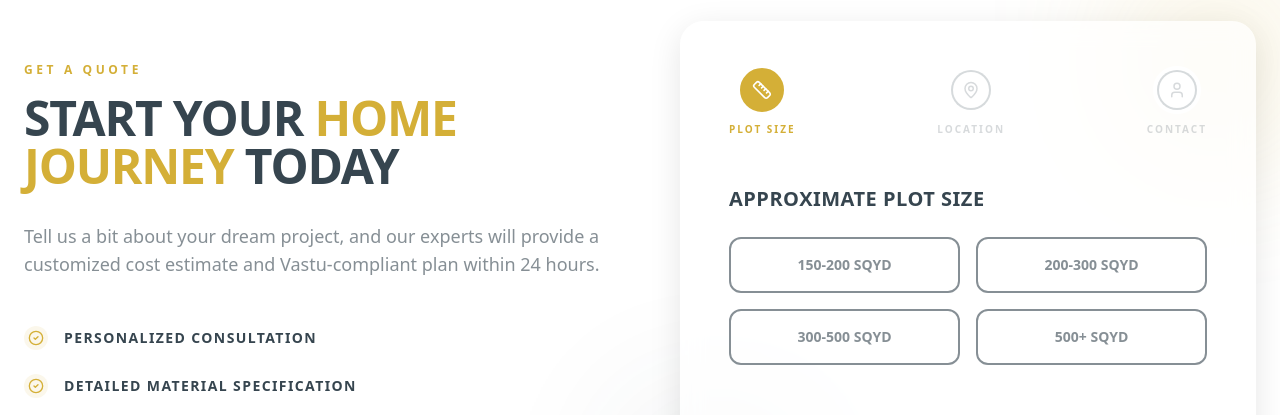
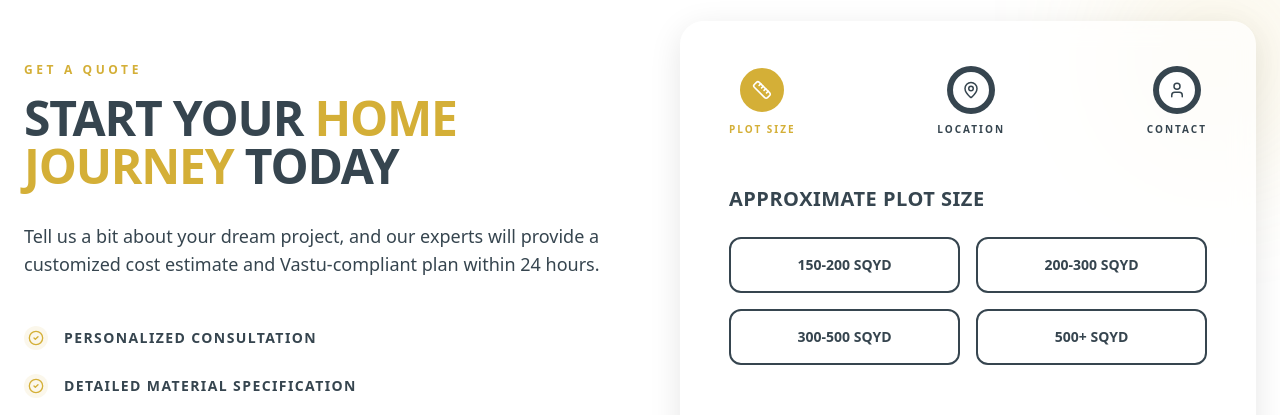
Before and after one commit to Aravindjilla/abhiram, a Next.js app: page / in a window 1280 px wide. Shown: the part 7637-8052 px from the top of the page. Built offline with nearby package versions, Linux system fonts and the light colour scheme.

Commit message:
fix: resolve TypeScript types in LeadGenHub and optimize StyleMatcher Image component

```diff
--- a/src/components/LeadGenHub.tsx
+++ b/src/components/LeadGenHub.tsx
@@ -41,23 +41,23 @@ const LeadGenHub = () => {
         setIsSubmitted(true);
     };
 
-    const updateFormData = (field: string, value: string) => {
-        setFormData((prev: any) => ({ ...prev, [field]: value }));
+    const updateFormData = (field: keyof typeof formData, value: string) => {
+        setFormData((prev) => ({ ...prev, [field]: value }));
         setError(''); // Clear error whenever any field changes
     };
 
     return (
-        <section id="contact" className="py-24 bg-white relative overflow-hidden">
+        <section id="contact" className="py-24 bg-background relative overflow-hidden transition-colors duration-500">
             <div className="container mx-auto px-6">
                 <div className="grid lg:grid-cols-2 gap-20 items-center">
 
                     {/* Text Content */}
                     <div>
                         <span className="text-gold font-bold uppercase tracking-[0.3em] text-xs mb-4 block">Get a Quote</span>
-                        <h2 className="text-3xl md:text-5xl font-black text-charcoal uppercase tracking-tight mb-8">
+                        <h2 className="text-3xl md:text-5xl font-black text-foreground uppercase tracking-tight mb-8">
                             Start Your <span className="text-gold">Home Journey</span> Today
                         </h2>
-                        <p className="text-charcoal/60 text-lg mb-12 max-w-xl">
+                        <p className="text-foreground/60 text-lg mb-12 max-w-xl">
                             Tell us a bit about your dream project, and our experts will provide a customized cost estimate and Vastu-compliant plan within 24 hours.
                         </p>
 
@@ -110,7 +110,7 @@ const LeadGenHub = () => {
                                             initial: { y: 20, opacity: 0 },
                                             animate: { y: 0, opacity: 1 }
                                         }}
-                                        className="text-3xl font-black text-charcoal mb-4 uppercase tracking-[0.2em]"
+                                        className="text-3xl font-black text-foreground mb-4 uppercase tracking-[0.2em]"
                                     >
                                         Blueprint <span className="text-gold">Acquired</span>
                                     </motion.h3>
@@ -122,13 +122,13 @@ const LeadGenHub = () => {
                                         }}
                                         className="space-y-4 mb-10"
                                     >
-                                        <p className="text-charcoal/80 text-lg font-medium leading-relaxed max-w-xs mx-auto">
+                                        <p className="text-foreground/80 text-lg font-medium leading-relaxed max-w-xs mx-auto">
                                             Your blueprint for luxury is being reviewed by our chief architect.
                                         </p>
                                         <div className="h-0.5 w-12 bg-gold/30 mx-auto" />
-                                        <p className="text-charcoal/50 text-xs font-bold uppercase tracking-widest">
+                                        <p className="text-foreground/50 text-xs font-bold uppercase tracking-widest">
                                             Our concierge will contact you on <br />
-                                            <span className="text-charcoal font-black">{formData.phone}</span> <br />
+                                            <span className="text-foreground font-black">{formData.phone}</span> <br />
                                             within 24 hours.
                                         </p>
                                     </motion.div>
@@ -169,11 +169,11 @@ const LeadGenHub = () => {
                                                     <motion.div
                                                         animate={{
                                                             scale: isActive ? 1.1 : 1,
-                                                            backgroundColor: isCompleted || isActive ? 'var(--gold)' : '#ffffff'
+                                                            backgroundColor: isCompleted || isActive ? 'var(--gold)' : 'var(--background)'
                                                         }}
-                                                        className={`w-10 h-10 rounded-full flex items-center justify-center border-2 transition-all duration-500 shadow-sm ring-4 ring-white ${isCompleted || isActive
+                                                        className={`w-10 h-10 rounded-full flex items-center justify-center border-2 transition-all duration-500 shadow-sm ring-4 ring-background ${isCompleted || isActive
                                                             ? 'border-gold text-white'
-                                                            : 'border-marble-gray/50 text-charcoal/20'
+                                                            : 'border-marble-gray/50 text-foreground/20'
                                                             }`}
                                                     >
                                                         {isCompleted ? (
@@ -187,7 +187,7 @@ const LeadGenHub = () => {
                                                             <step.icon size={18} />
                                                         )}
                                                     </motion.div>
-                                                    <span className={`text-[10px] uppercase font-black tracking-[0.2em] mt-3 transition-colors duration-500 ${isActive ? 'text-gold' : isCompleted ? 'text-charcoal/60' : 'text-charcoal/20'
+                                                    <span className={`text-[10px] uppercase font-black tracking-[0.2em] mt-3 transition-colors duration-500 ${isActive ? 'text-gold' : isCompleted ? 'text-foreground/60' : 'text-foreground/20'
                                                         }`}>
                                                         {step.title}
                                                     </span>
@@ -207,7 +207,7 @@ const LeadGenHub = () => {
                                                     exit={{ opacity: 0, x: -20 }}
                                                     className="space-y-6"
                                                 >
-                                                    <h4 className="text-xl font-bold text-charcoal uppercase tracking-wide mb-6">Approximate Plot Size</h4>
+                                                    <h4 className="text-xl font-bold text-foreground uppercase tracking-wide mb-6">Approximate Plot Size</h4>
                                                     <div className="grid grid-cols-2 gap-4">
                                                         {['150-200 SQYD', '200-300 SQYD', '300-500 SQYD', '500+ SQYD'].map((size) => (
                                                             <button
@@ -216,7 +216,7 @@ const LeadGenHub = () => {
                                                                 onClick={() => updateFormData('plotSize', size)}
                                                                 className={`p-4 rounded-xl border-2 text-sm font-bold transition-all ${formData.plotSize === size
                                                                     ? 'border-gold bg-gold/5 text-gold'
-                                                                    : 'border-marble-gray/30 text-charcoal/60 hover:border-gold/30'
+                                                                    : 'border-marble-gray/30 text-foreground/60 hover:border-gold/30'
                                                                     }`}
                                                             >
                                                                 {size}
@@ -234,7 +234,7 @@ const LeadGenHub = () => {
                                                     exit={{ opacity: 0, x: -20 }}
                                                     className="space-y-6"
                                                 >
-                                                    <h4 className="text-xl font-bold text-charcoal uppercase tracking-wide mb-6">Preferred Location</h4>
+                                                    <h4 className="text-xl font-bold text-foreground uppercase tracking-wide mb-6">Preferred Location</h4>
                                                     <div className="grid grid-cols-2 gap-4">
                                                         {['Uppal', 'Ghatkesar', 'Pocharam', 'Other'].map((loc) => (
                                                             <button
@@ -243,7 +243,7 @@ const LeadGenHub = () => {
                                                                 onClick={() => updateFormData('location', loc)}
                                                                 className={`p-4 rounded-xl border-2 text-sm font-bold transition-all ${formData.location === loc
                                                                     ? 'border-gold bg-gold/5 text-gold'
-                                                                    : 'border-marble-gray/30 text-charcoal/60 hover:border-gold/30'
+                                                                    : 'border-marble-gray/30 text-foreground/60 hover:border-gold/30'
                                                                     }`}
                                                             >
                                                                 {loc}
@@ -261,7 +261,7 @@ const LeadGenHub = () => {
                                                     exit={{ opacity: 0, x: -20 }}
                                                     className="space-y-6"
                                                 >
-                                                    <h4 className="text-xl font-bold text-charcoal uppercase tracking-wide mb-6">Contact Details</h4>
+                                                    <h4 className="text-xl font-bold text-foreground uppercase tracking-wide mb-6">Contact Details</h4>
                                                     <div className="space-y-4">
                                                         <input
                                                             type="text"
@@ -269,7 +269,7 @@ const LeadGenHub = () => {
                                                             value={formData.name}
                                                             onChange={(e) => updateFormData('name', e.target.value)}
                                                             onBlur={() => setTouched(prev => ({ ...prev, name: true }))}
-                                                            className={`w-full p-4 rounded-xl border-2 transition-all font-medium text-charcoal outline-none ${touched.name && !formData.name.trim() ? 'border-red-500 bg-red-50/50' : 'border-marble-gray/30 focus:border-gold'}`}
+                                                            className={`w-full p-4 rounded-xl border-2 transition-all font-medium text-foreground bg-background outline-none ${touched.name && !formData.name.trim() ? 'border-red-500 bg-red-50/5' : 'border-marble-gray/30 focus:border-gold'}`}
                                                         />
                                                         <input
                                                             type="tel"
@@ -277,7 +277,7 @@ const LeadGenHub = () => {
                                                             value={formData.phone}
                                                             onChange={(e) => updateFormData('phone', e.target.value.replace(/\D/g, '').slice(0, 10))}
                                                             onBlur={() => setTouched(prev => ({ ...prev, phone: true }))}
-                                                            className={`w-full p-4 rounded-xl border-2 transition-all font-medium text-charcoal outline-none ${(touched.phone && formData.phone.length > 0 && formData.phone.length < 10) || (touched.phone && error.includes('phone')) ? 'border-red-500 bg-red-50/50' : 'border-marble-gray/30 focus:border-gold'}`}
+                                                            className={`w-full p-4 rounded-xl border-2 transition-all font-medium text-foreground bg-background outline-none ${(touched.phone && formData.phone.length > 0 && formData.phone.length < 10) || (touched.phone && error.includes('phone')) ? 'border-red-500 bg-red-50/5' : 'border-marble-gray/30 focus:border-gold'}`}
                                                         />
                                                         {touched.phone && formData.phone.length > 0 && formData.phone.length < 10 && (
                                                             <p className="text-red-500 text-[10px] font-bold uppercase tracking-widest pl-2">Please enter all 10 digits</p>
@@ -302,7 +302,7 @@ const LeadGenHub = () => {
                                                 <button
                                                     type="button"
                                                     onClick={prevStep}
-                                                    className="flex-1 p-4 rounded-xl border-2 border-charcoal/10 text-charcoal font-bold uppercase tracking-widest text-xs flex items-center justify-center gap-2 hover:bg-charcoal/5 transition-all"
+                                                    className="flex-1 p-4 rounded-xl border-2 border-foreground/10 text-foreground font-bold uppercase tracking-widest text-xs flex items-center justify-center gap-2 hover:bg-foreground/5 transition-all"
                                                 >
                                                     <ArrowLeft size={16} />
                                                     Back
@@ -343,7 +343,7 @@ const LeadGenHub = () => {
 
                         {/* Background Accent */}
                         <div className="absolute -top-10 -right-10 w-40 h-40 bg-gold blur-[80px] opacity-20" />
-                        <div className="absolute -bottom-10 -left-10 w-40 h-40 bg-charcoal blur-[80px] opacity-10" />
+                        <div className="absolute -bottom-10 -left-10 w-40 h-40 bg-foreground blur-[80px] opacity-10" />
                     </div>
 
                 </div>
--- a/src/components/StyleMatcher.tsx
+++ b/src/components/StyleMatcher.tsx
@@ -3,6 +3,7 @@
 import React, { useState } from 'react';
 import { motion, AnimatePresence } from 'framer-motion';
 import { Sparkles, ArrowRight, Check, RefreshCw, Smartphone } from 'lucide-react';
+import Image from 'next/image';
 
 const questions = [
     {
@@ -178,10 +179,11 @@ const StyleMatcher = () => {
                                 >
                                     <div className="grid md:grid-cols-2 gap-12 items-center">
                                         <div className="relative group overflow-hidden rounded-3xl aspect-[4/5] md:aspect-square">
-                                            <img
+                                            <Image
                                                 src={results[finalStyle].image}
                                                 alt={results[finalStyle].title}
-                                                className="w-full h-full object-cover transition-transform duration-1000 group-hover:scale-110"
+                                                fill
+                                                className="object-cover transition-transform duration-1000 group-hover:scale-110"
                                             />
                                             <div className="absolute inset-0 bg-gold/20" />
                                         </div>
```
